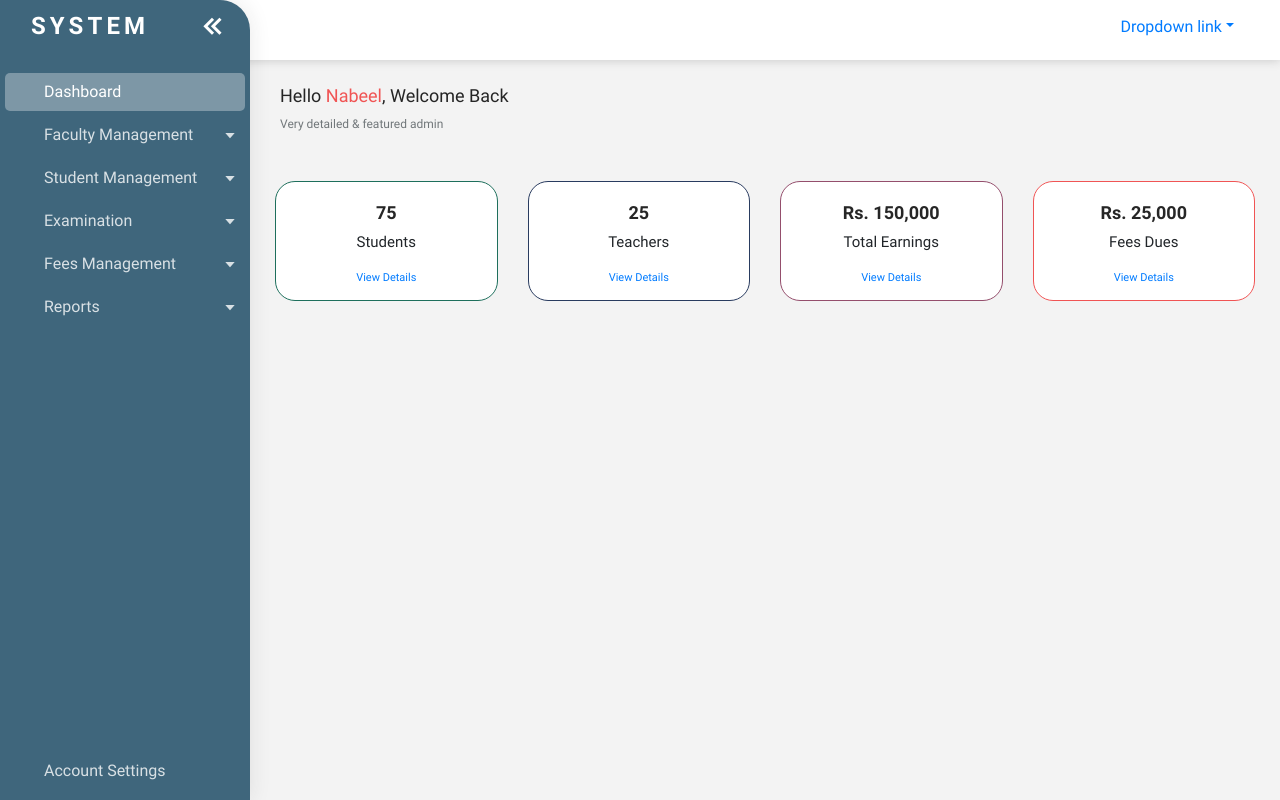
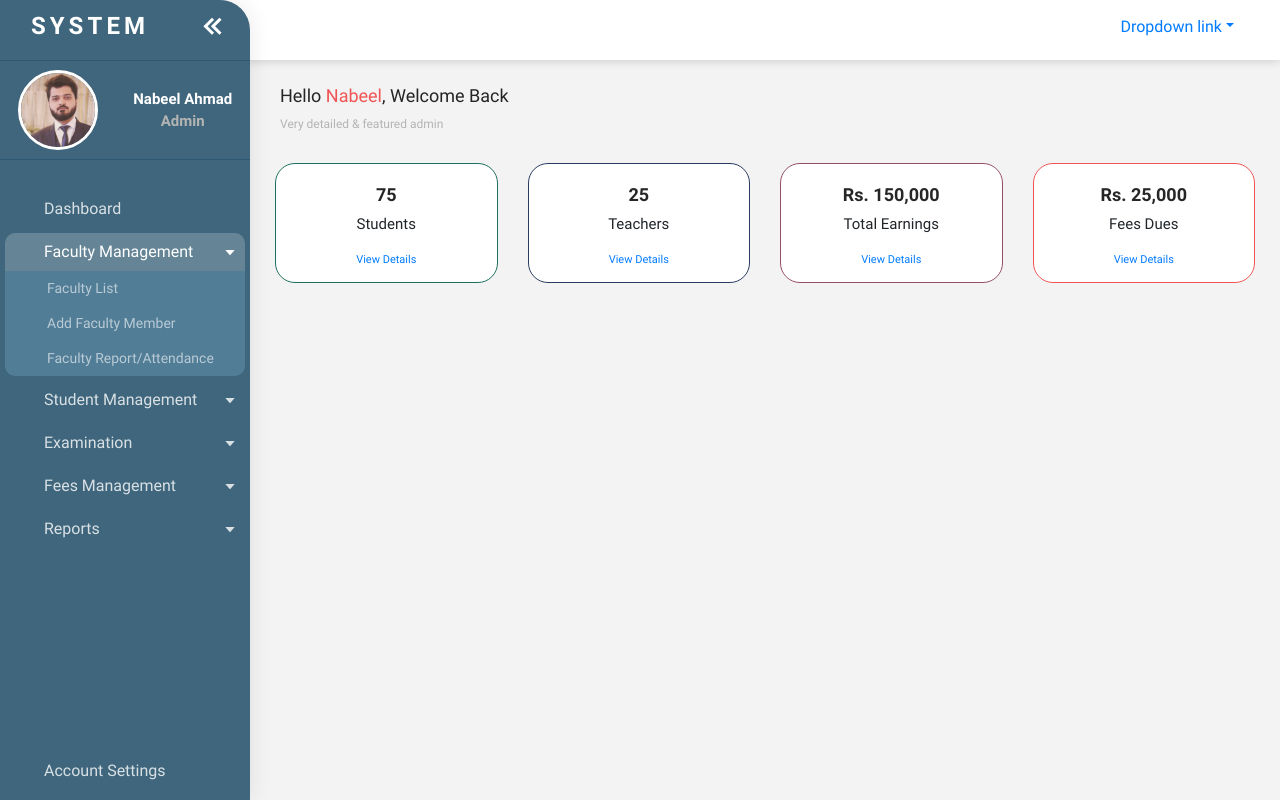
Before and after one commit to NabeelAhmadK/school-management-system, a React (Create React App) app: page /app/dashboard in a window 1280 px wide. Built offline with nearby package versions, Linux system fonts and the light colour scheme; some icons are missing.

Commit message:
Side nav bar sub navigations

```diff
--- a/src/application/Dashboard/index.jsx
+++ b/src/application/Dashboard/index.jsx
@@ -10,12 +10,12 @@ const Dashboard = props => {
 
     return (
         <>
-            <div className="dashboard-title-text mb-5">
+            <div className="dashboard-title-text">
                 <h5>Hello <span className="text-danger">{userData.first_name}</span>, Welcome Back</h5>
                 <p className="text-muted">Very detailed & featured admin </p>
             </div>
 
-            <div className="row">
+            <div className="row dashboard-tiles">
                 <div className="col-md-3">
                     <Tiles
                         counters="75"
--- a/src/assets/scss/app.scss
+++ b/src/assets/scss/app.scss
@@ -7,3 +7,4 @@
 @import './components/top-bar';
 @import './components/tiles';
 @import './components/dashboard';
+@import './components/profile';
--- a/src/assets/scss/components/_dashboard.scss
+++ b/src/assets/scss/components/_dashboard.scss
@@ -9,3 +9,7 @@
         font-size: 12px;
     }
 }
+
+.dashboard-tiles {
+    margin-top: 30px;
+}
--- /dev/null
+++ b/src/assets/scss/components/_profile.scss
@@ -0,0 +1,45 @@
+.profile-layout {
+    height: 100px;
+    border-top: 1px solid $color-border-line;
+    border-bottom: 1px solid $color-border-line;
+    display: flex;
+    flex-direction: row;
+    align-items: center;
+    justify-content: space-around;
+    margin-bottom: 25px;
+
+    .profile-image {
+        width: 80px;
+        border-radius: 50%;
+        transition: 600ms ease;
+        border: 3px solid $color-white
+    }
+
+    .profile-info {
+        display: flex;
+        flex-direction: column;
+        align-items: center;
+        transition: 600ms ease;
+        p {
+            margin: 0;
+            padding: 0;
+            color: $color-white;
+            font-weight: bold;
+
+            &:last-child {
+                color: $color-mute;
+            }
+        }
+    }
+
+}
+
+.profile-collapsed {
+    .profile-image {
+        width: 60px !important;
+    }
+
+    .profile-info {
+        display: none;
+    }
+}
--- a/src/assets/scss/components/_side-bar.scss
+++ b/src/assets/scss/components/_side-bar.scss
@@ -64,10 +64,10 @@
 
                     &:hover {
                         text-decoration: none;
-                        background-color: rgba(255, 255, 255, 0.322);
+                        background-color: rgba(255, 255, 255, 0.2);
                         width: 100%;
                         padding: 7px;
-                        border-radius: 5px;
+                        border-radius: 10px;
                         opacity: 1;
                     }
 
@@ -78,16 +78,47 @@
                 }
 
                 .active {
-                    background-color: rgba(255, 255, 255, 0.322);
+                    background-color: rgba(255, 255, 255, 0.2);
                     width: 100%;
                     padding: 7px;
-                    border-radius: 5px;
                     opacity: 1;
+                    display: flex;
+
+
+                    border-top-left-radius: 10px;
+                    border-top-right-radius: 10px;
                 }
 
                 &:last-child {
                     margin-top: auto;
                     margin-bottom: 10px;
+                }
+
+                .sub-nav {
+                    background-color: #517D96;
+                    border-bottom-left-radius: 10px;
+                    border-bottom-right-radius: 10px;
+
+                    .sub-nav-item {
+                        font-size: 14px;
+                        width: 100%;
+                        display: flex;
+                        transition: 600ms ease;
+                        margin-left: 35px;
+
+                        a {
+                            width: 100%;
+                            transition: 600ms ease;
+                            color: rgba(255, 255, 255, 0.75);
+
+                            &:hover {
+                                background: none;
+                                color: white;
+                            }
+                        }
+                    }
+
+
                 }
             }
         }
@@ -96,7 +127,7 @@
     .logo {
         font-weight: bold;
         text-transform: uppercase;
-        margin-bottom: 1rem;
+        margin-bottom: 8px;
         text-align: center;
         background: var(--bg-secondary);
         font-size: 1.5rem;
--- a/src/assets/scss/utils/_variable.scss
+++ b/src/assets/scss/utils/_variable.scss
@@ -4,6 +4,7 @@ $primary-color-dark: #204051;
 $semi-dark :#59667a;
 $danger-color: #F05454;
 $color-white: #fff;
-$color-mute: #71777a;
+$color-mute: #b4b4b4;
+$color-border-line: hsla(202, 100%, 18%, 0.3);
 
 $header-wrapper-padding: 22px 30px;
--- /dev/null
+++ b/src/components/side-navbar/Profile.jsx
@@ -0,0 +1,18 @@
+import React from 'react'
+import profilePicture from '../../assets/images/nabeel.jpg'
+
+const Profile = ({ sidebarCollapsed }) => {
+    return (
+        <>
+            <div className={`profile-layout ${sidebarCollapsed ? 'profile-collapsed' : ''}`}>
+                <img src={profilePicture} className="profile-image" />
+                <div className="profile-info">
+                    <p>Nabeel Ahmad</p>
+                    <p>Admin</p>
+                </div>
+            </div>
+        </>
+    )
+}
+
+export default Profile;
--- a/src/components/side-navbar/index.jsx
+++ b/src/components/side-navbar/index.jsx
@@ -1,5 +1,6 @@
 import React, { useState } from 'react'
 import { NavLink } from 'react-router-dom'
+import Profile from './Profile';
 
 const SideBar = ({ sidebarCollapse, onSidebarCollapse }) => {
     return (
@@ -11,19 +12,36 @@ const SideBar = ({ sidebarCollapse, onSidebarCollapse }) => {
                         <i className='bx bx-chevrons-left' onClick={onSidebarCollapse}></i>
                     </div>
 
-                    {/* TODO: PROFILE DIV */}
+                    <Profile sidebarCollapsed={sidebarCollapse} />
                     <li className="side-nav-item">
-                        <NavLink to="/app/dashboard" className="d-flex" activeClassName="active">
+                        <a className="d-flex" >
                             <box-icon name='dashboard' type='solid' color='#ffffff' ></box-icon>
                             <span className="ml-2">Dashboard</span>
-                        </NavLink >
+                        </a >
                     </li>
                     <li className="side-nav-item">
-                        <a className="d-flex" >
+                        <a className="d-flex" className="active">
                             <box-icon name='chalkboard' type='solid' color='#ffffff' ></box-icon>
                             <span className="ml-2">Faculty Management</span>
                             <i class='bx bx-caret-down'></i>
                         </a>
+                        <div className="sub-nav">
+                            <li className="sub-nav-item">
+                                <a className="sub-nav-link">
+                                    Faculty List
+                                </a>
+                            </li>
+                            <li className="sub-nav-item">
+                                <a className="sub-nav-link">
+                                    Add Faculty Member
+                                </a>
+                            </li>
+                            <li className="sub-nav-item">
+                                <a className="sub-nav-link">
+                                    Faculty Report/Attendance
+                                </a>
+                            </li>
+                        </div>
                     </li>
                     <li className="side-nav-item">
                         <a className="d-flex" >
```
Also changed, not shown: src/assets/images/nabeel.jpg (added).
